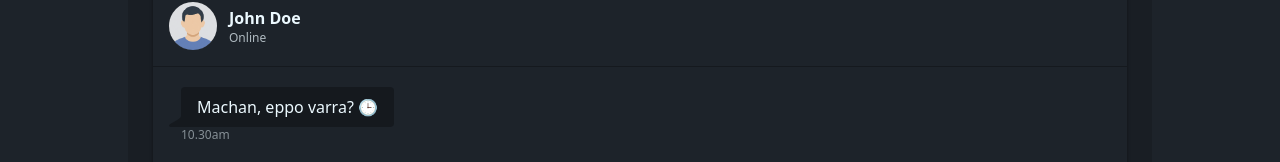
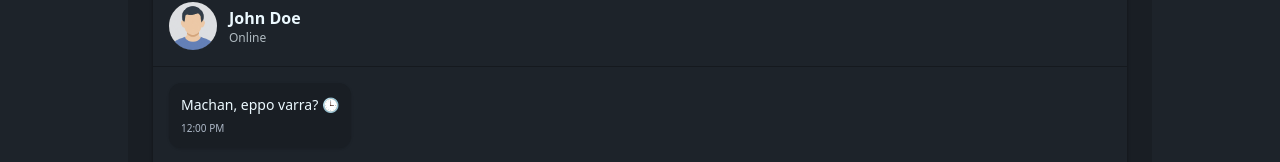
Before and after one commit to SalaitSudhakar/chat-app-client, a React (Vite) app: page /settings in a window 1280 px wide. Shown: the part 741-903 px from the top of the page. Built offline with nearby package versions, Linux system fonts and the light colour scheme; no server answers.

Commit message:
Update the UI Preview In settings page

```diff
--- a/src/Components/Navbar.jsx
+++ b/src/Components/Navbar.jsx
@@ -110,7 +110,7 @@ const Navbar = () => {
               <div
                 tabIndex={0}
                 role="button"
-                className="btn p-1 sm:p-2 sm:m-1 hover:text-base-content hover:bg-base-200 transition-colors duration-200"
+                className="btn p-1 sm:p-2 sm:m-1 hover:text-base-200 hover:bg-base-content transition-colors duration-200"
               >
                 <div className="flex items-center gap-1 sm:gap-2 ">
                   {CurrentThemeIcon && (
--- a/src/Pages/SettingsPage.jsx
+++ b/src/Pages/SettingsPage.jsx
@@ -38,7 +38,11 @@ const SettingsPage = () => {
                     key={t.id}
                     className={`
                 group flex flex-col items-center gap-1.5 p-2 rounded-lg cursor-pointer
-                 transition-colors duration-150 ${theme === t.id ? 'bg-neutral': 'bg-base-200 hover:bg-base-content/10'}
+                 transition-colors duration-150 ${
+                   theme === t.id
+                     ? "bg-neutral"
+                     : "bg-base-200 hover:bg-base-content/10"
+                 }
               `}
                     onClick={() => setTheme(t.id)}
                   >
@@ -53,7 +57,11 @@ const SettingsPage = () => {
                         <div className="rounded flex-1 bg-neutral"></div>
                       </div>
                     </div>
-                    <span className={`text-[11px] ${theme === t.id && 'text-neutral-content'} font-medium truncate w-full text-center`}>
+                    <span
+                      className={`text-[11px] ${
+                        theme === t.id && "text-neutral-content"
+                      } font-medium truncate w-full text-center`}
+                    >
                       {t.name}
                     </span>
                   </button>
@@ -80,23 +88,38 @@ const SettingsPage = () => {
                   </div>
                 </div>
 
-                <div className="bg-base-100 p-4 h-64 overflow-y-auto space-y-4">
-                  {PREVIEW_MESSAGES.map((msg) => (
+                {/* Chat Messages */}
+                <div className="p-4 space-y-4 min-h-[200px] max-h-[200px] overflow-y-auto bg-base-100">
+                  {PREVIEW_MESSAGES.map((message) => (
                     <div
-                      key={msg.id}
-                      className={`chat ${
-                        msg.isSent ? "chat-end" : "chat-start"
+                      key={message.id}
+                      className={`flex  ${
+                        message.isSent ? "justify-end" : "justify-start"
                       }`}
                     >
                       <div
-                        className={`chat-bubble ${
-                          msg.isSent ? "chat-bubble-secondary" : ""
-                        }`}
+                        className={`
+                          flex flex-col max-w-[80%] rounded-xl p-3 shadow-sm
+                          ${
+                            message.isSent
+                              ? "bg-primary text-primary-content"
+                              : "bg-base-200"
+                          }
+                        `}
                       >
-                        {msg.content}
-                      </div>
-                      <div className="chat-footer opacity-50 text-xs">
-                        10.30am
+                        <p className="text-sm">{message.content}</p>
+                        <p
+                          className={`
+                            text-[10px] mt-1.5
+                            ${
+                              message.isSent
+                                ? "text-primary-content/70"
+                                : "text-base-content/70"
+                            }
+                          `}
+                        >
+                          12:00 PM
+                        </p>
                       </div>
                     </div>
                   ))}
```
Also changed, not shown: src/Components/Modal.jsx (line endings or trailing spaces).
